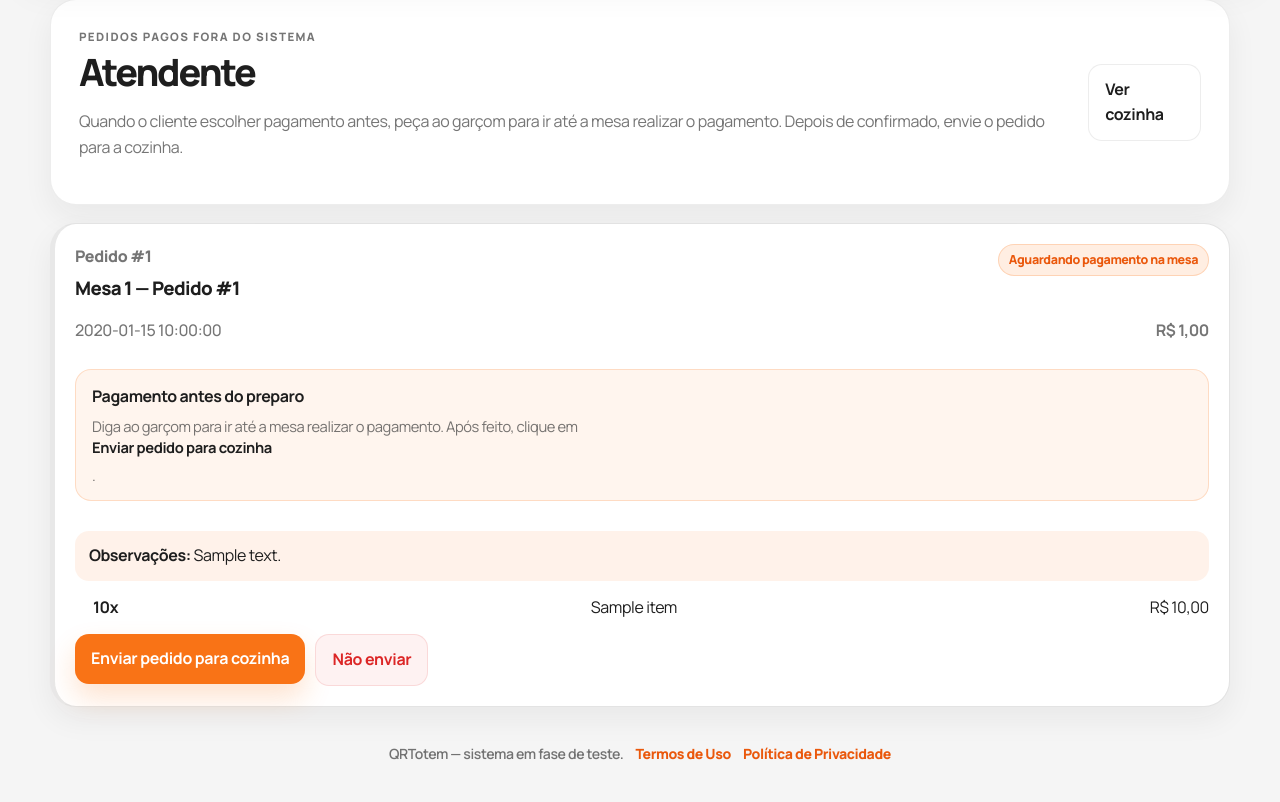
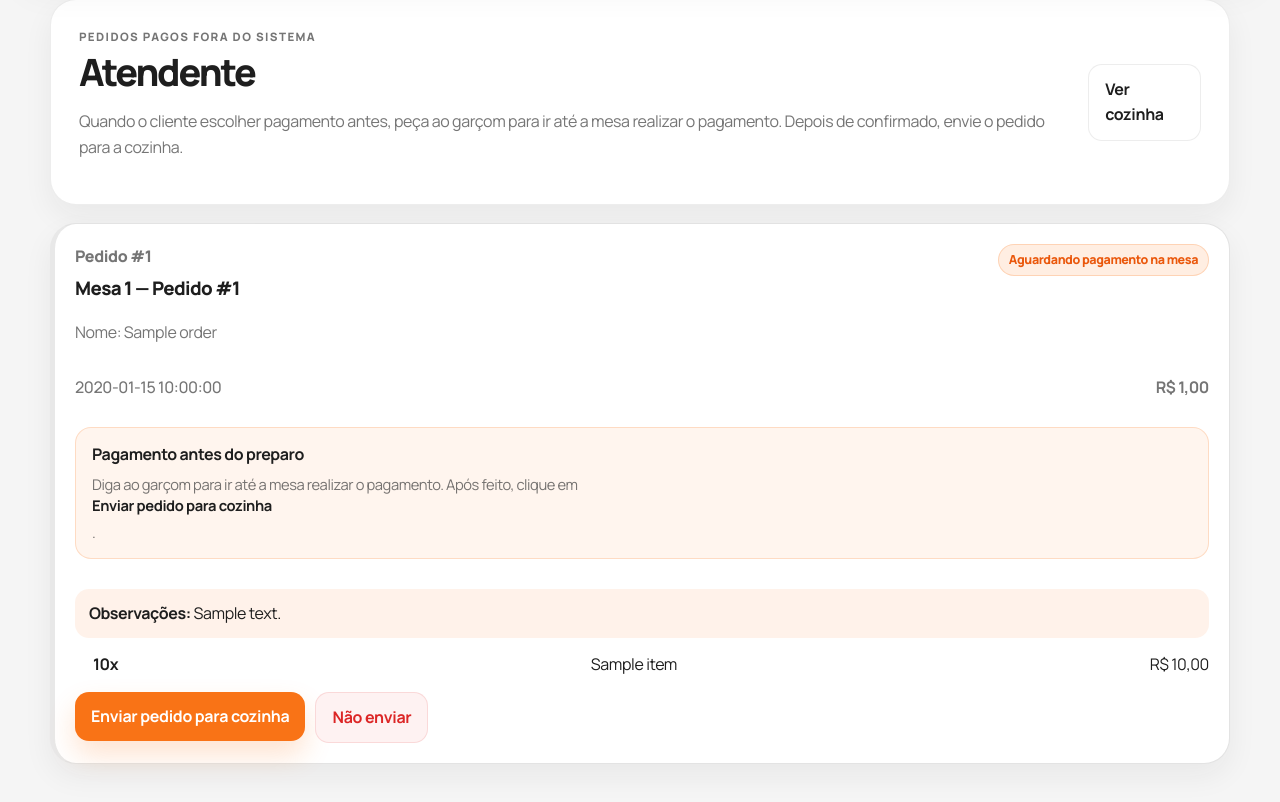
Before and after one commit to camisagilberto/restaurante, a Flask app: template app/templates/admin/attendant_orders.html in a window 1280 px wide. Shown: the part 151-953 px from the top of the page. Before the commit the page ends 911 px from the top, so only its background shows below. Run offline with Flask 3, Linux system fonts and the light colour scheme; the template is opened without the code that fills it: most values are stand-ins (such as "Sample title", 1, 10 or a date in 2020).

Commit message:
Update attendant_orders.html

```diff
--- a/app/templates/admin/attendant_orders.html
+++ b/app/templates/admin/attendant_orders.html
@@ -18,6 +18,9 @@
         <div>
           <p class="order-id">Pedido #{{ entry.order['id'] }}</p>
           <h3>Mesa {{ entry.order['table_number'] }} — Pedido #{{ entry.order['id'] }}</h3>
+          {% if entry.order['customer_name'] %}
+            <p class="muted">Nome: {{ entry.order['customer_name'] }}</p>
+          {% endif %}
         </div>
         <span class="status-pill status-pending">Aguardando pagamento na mesa</span>
       </div>
```
